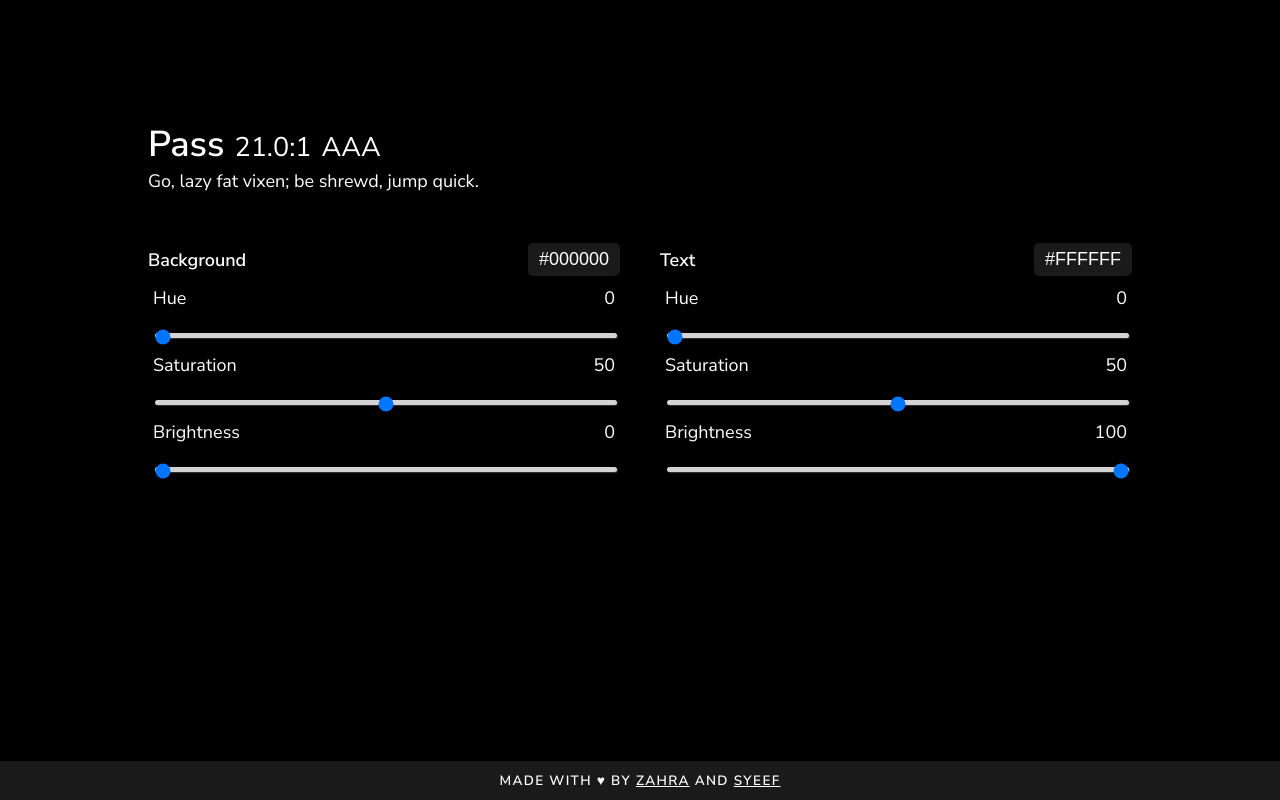
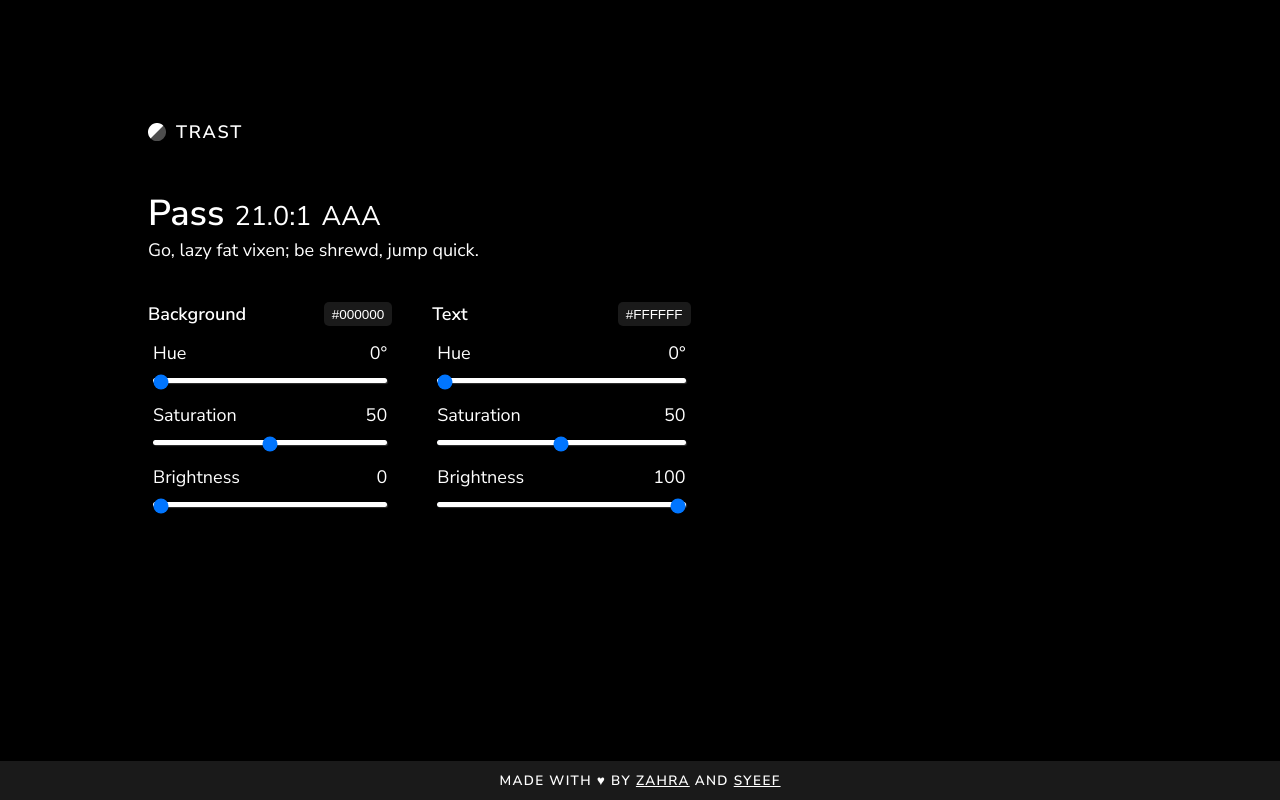
Before and after one commit to techingtogether/trast, a React (Create React App) app: page / in a window 1280 px wide. Built offline with nearby package versions, Linux system fonts and the light colour scheme.

Commit message:
Add colour changing svg and clean up css

```diff
--- a/src/App.css
+++ /dev/null
@@ -1,32 +0,0 @@
-.App {
-  text-align: center;
-}
-
-.App-logo {
-  animation: App-logo-spin infinite 20s linear;
-  height: 40vmin;
-}
-
-.App-header {
-  background-color: #282c34;
-  min-height: 100vh;
-  display: flex;
-  flex-direction: column;
-  align-items: center;
-  justify-content: center;
-  font-size: calc(10px + 2vmin);
-  color: white;
-}
-
-.App-link {
-  color: #61dafb;
-}
-
-@keyframes App-logo-spin {
-  from {
-    transform: rotate(0deg);
-  }
-  to {
-    transform: rotate(360deg);
-  }
-}
--- a/src/App.js
+++ b/src/App.js
@@ -1,5 +1,4 @@
 import React, { Component } from "react";
-import "./App.css";
 import ColourInput from "./ColourInput";
 
 class App extends Component {
@@ -24,14 +23,23 @@ class App extends Component {
     const { contrast, pangram } = this.state;
     return (
       <div className="App">
-        <div className="results">
+        <div className="info">
+          <div className="logo">
+            <svg version="1.1" id="icon" x="0px" y="0px" width="0px" height="0px" viewBox="0 0 32 32" enable-background="new 0 0 32 32">
+              <path id="half1" fill="#FFFFFF" d="M27.335,4.708c6.249,6.249,6.248,16.379,0,22.627c-6.249,6.249-16.378,6.249-22.627,0.001"/>
+              <path id="half2" d="M27.335,4.708c-6.364-6.364-16.379-6.249-22.627,0c-6.248,6.249-6.363,16.263,0,22.628L27.335,4.708z"/>
+            </svg>
+            TRAST
+          </div>
+        </div>
+        <div className="info">
           <span className="result">{contrast >= 4.5 ? "Pass" : "Fail"}</span>
           <span className="ratio">{`${contrast.toFixed(1)}:1`}</span>
           <span className="grade">
             {contrast >= 7 ? "AAA" : contrast >= 4.5 ? "AA" : ""}
           </span>
         </div>
-        <div className="results">{pangram}</div>
+        <div className="info">{pangram}</div>
         <div className="color-inputs">
           <ColourInput
             target="background"
@@ -49,7 +57,7 @@ class App extends Component {
           />
         </div>
         <div className="footer">
-          Made with ♥ by <a href="https://www.zahratraboulsi.com">Zahra</a> and <a href="https://syeefkarim.com">Syeef</a>
+          Made with ♥ by <a href="https://www.zahratraboulsi.com" target="_blank">Zahra</a> and <a href="https://syeefkarim.com" target="_blank">Syeef</a>
         </div>
       </div>
     );
--- a/src/ColourInput.js
+++ b/src/ColourInput.js
@@ -31,15 +31,15 @@ export default class ColourInput extends Component {
   render() {
     return (
       <div className="color-input">
-        <div className="thingy">
+        <div className="control-header">
             <span class="selector-name">{this.props.target}</span>
-            <button onClick={() => navigator.clipboard.writeText(this.state.hex)}>
+            <button className="hex" onClick={() => navigator.clipboard.writeText(this.state.hex)}>
             {this.state.hex}
             </button>
         </div>
         <div className="control">
           <label className="property">Hue</label>
-          <label className="value">{this.state.hue}</label>
+          <label className="value">{`${this.state.hue}°`}</label>
           <input
             id="hue"
             name="hue"
--- a/src/index.css
+++ b/src/index.css
@@ -1,7 +1,28 @@
 :root {
   --left-margin: 20px;
+  --text-color: hsl(
+    var(--text_hue),
+    var(--text_saturation),
+    var(--text_brightness)
+  );
+  --bg-color: hsl(
+    var(--background_hue),
+    var(--background_saturation),
+    var(--background_brightness)
+  );
+  --text-color-10: hsla(
+    var(--text_hue),
+    var(--text_saturation),
+    var(--text_brightness),
+    0.1
+  );
+  --text-color-30: hsla(
+    var(--text_hue),
+    var(--text_saturation),
+    var(--text_brightness),
+    0.3
+  );
 }
-
 
 * {
   box-sizing: border-box;
@@ -10,164 +31,179 @@
 body {
   margin: 0;
   padding: 0;
-  font-family: 'Nunito Sans', sans-serif;
+  font-family: "Nunito Sans", sans-serif;
   font-size: 18px;
   -webkit-font-smoothing: antialiased;
   -moz-osx-font-smoothing: grayscale;
 }
 
+a {
+  color: var(--text-color);
+}
+
 .App {
-  background-color: hsl(var(--background_hue), var(--background_saturation), var(--background_brightness));
-  color: hsl(var(--text_hue), var(--text_saturation), var(--text_brightness));
+  background-color: var(--bg-color);
+  color: var(--text-color);
   padding: 15vh 10vw;
   min-height: 100vh;
 }
 
-.results {
-  text-align: left;
+/* Logo */
+
+.logo {
+  display: flex;
+  align-items: center;
+  margin-bottom: 45px;
+  letter-spacing: 0.1em;
+  font-weight: 600;
+}
+
+#icon {
+  margin-right: 10px;
+  height: 1em;
+  width: 1em;
+}
+
+#half1 {
+  fill: var(--text-color-30);
+}
+
+#half2 {
+  fill: var(--text-color);
+}
+
+/* Contrast information */
+
+.info {
   margin: 0px var(--left-margin);
+}
+
+.info * {
+  margin-right: 10px;
 }
 
 .result {
   font-size: 2em;
   font-weight: 600;
-  margin-right: 10px;
 }
 
-.grade, .ratio {
+.grade,
+.ratio {
   font-size: 1.5em;
-  margin-right: 10px;
-}
-
-.control {
-  flex-direction: row;
-  margin: 5px;
-
-}
-
-.control.labels {
-  flex-direction: column;
 }
 
 .color-inputs {
   display: flex;
-  flex-direction: row;
-  margin-top: 40px;
+  margin-top: 30px;
 }
 
 .color-input {
-  flex: 1;
-
   margin: 10px var(--left-margin);
 }
 
-.thingy {
+.control-header {
   display: flex;
   justify-content: space-between;
-  flex-direction: row;
-  margin-bottom: 10px;
+  margin-bottom: 15px;
 }
 
+.control {
+  margin: 5px;
+}
 
-
-label, input {
+.control label {
   display: inline-block;
   width: 50%;
-  margin-bottom: 10px;
 }
 
-label.property {
-  text-align: left;
-}
-
-label.value {
+.control label.value {
   text-align: right;
 }
 
-input {
+.control input[type="range"] {
   width: 100%;
+  margin: 5px 0px 15px;
 }
 
-h2, h3, h4, button, .selector-name {
-  text-align: left;
+.control input[type="range"]::-moz-range-track {
+  background: var(--text-color);
 }
 
-.selector-name {
+.control input[type="range"]::-webkit-slider-runnable-track {
+  height: 5px;
+  background: var(--text-color);
+  border-radius: 10px;
+  box-shadow: rgba(100, 100, 100, 0.5) 1px 1px 1px;
+}
+
+.control input[type="range"]::-webkit-slider-thumb {
+  margin-top: -4px;
+}
+
+.control-header .selector-name {
   text-transform: capitalize;
-  margin-top: 5px;
   font-weight: 600;
 }
 
-button {
+.control-header button.hex {
   text-transform: uppercase;
 }
 
-button {
-  background: transparent;
-  color: hsl(var(--text_hue), var(--text_saturation), var(--text_brightness));
-  padding: 5px 10px;
-  font-size: 1em;
-  position: relative;
-  left: 0;
+.control-header button.hex {
+  color: var(--text-color);
+  font-size: 0.75em;
+  border-color: transparent;
   border-radius: 5px;
-  border-color: transparent;
-  background-color: hsla(var(--text_hue), var(--text_saturation), var(--text_brightness), 0.1);
-  border-width: 1px;
+  background-color: var(--text-color-10);
 }
 
-button:hover {
-  background-color: hsla(var(--text_hue), var(--text_saturation), var(--text_brightness), 0.2);
+.control-header button.hex:hover {
+  background-color: hsla(
+    var(--text_hue),
+    var(--text_saturation),
+    var(--text_brightness),
+    0.2
+  );
 }
 
-button:active {
-  background-color: hsla(var(--text_hue), var(--text_saturation), var(--text_brightness), 0.3)
+.control-header button.hex:active {
+  background-color: var(--text-color-30);
 }
 
-button:focus {
-  border-color: hsl(var(--text_hue), var(--text_saturation), var(--text_brightness));
+.control-header button.hex:focus {
+  border-color: var(--text-color);
   border-width: 1px;
   outline: 0;
   border-style: solid;
 }
 
 .footer {
-  background: hsla(var(--text_hue), var(--text_saturation), var(--text_brightness), 0.1);
+  background: var(--text-color-10);
   bottom: 0px;
-  left: 0px;
-  color: hsl(var(--text_hue), var(--text_saturation), var(--text_brightness));
+  color: var(--text-color);
   font-size: 0.75em;
   font-weight: 600;
+  left: 0px;
   letter-spacing: 0.1em;
   padding: 10px;
   position: fixed;
+  text-align: center;
   text-transform: uppercase;
   width: 100vw;
-}
-
-a {
-  color: hsl(var(--text_hue), var(--text_saturation), var(--text_brightness));
 }
 
 @media (max-width: 600px) {
   .App {
     padding: 10vw;
   }
+  .logo {
+    margin-bottom: 20px;
+  }
+  .color-input label {
+    margin-bottom: 0px;
+  }
   .color-inputs {
+    margin-top: 20px;
     flex-direction: column;
   }
 }
-
-input[type=range]::-moz-range-track {
-  background: hsl(var(--text_hue), var(--text_saturation), var(--text_brightness));
-}
-
-input[type=range]::-webkit-slider-runnable-track {
-  height: 5px;
-  background: lightgrey;
-  border-radius: 3px;
-  box-shadow: rgba(100, 100, 100, 0.5) 1px 1px 1px;
-}
-
-input[type=range]::-webkit-slider-thumb {
-  margin-top: -4px;
-}
```
Also changed, not shown: public/icon.svg (added), src/logo.svg (deleted).
